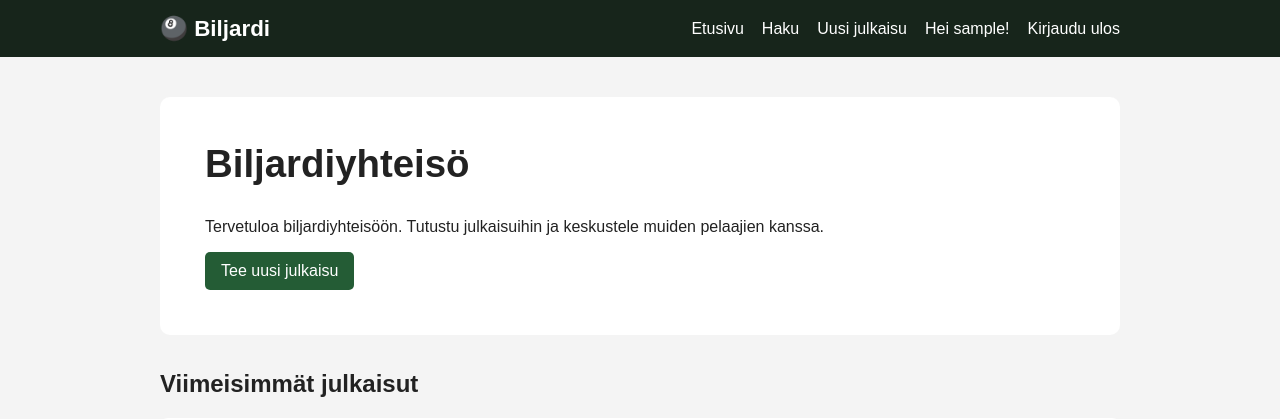
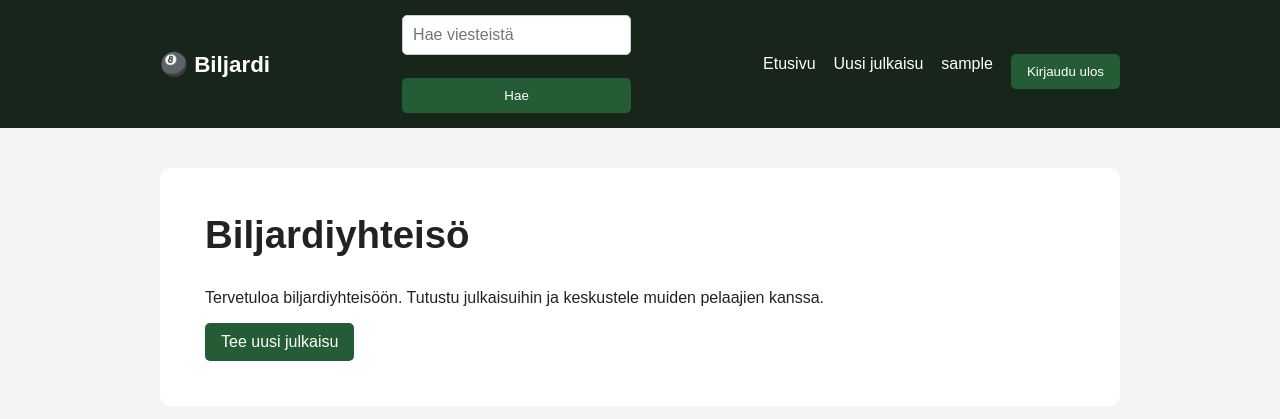
Before and after one commit to miltsii/Biljard-page, a Flask app: page / in a window 1280 px wide. Shown: the top 419 px of the page. Run offline with Flask 3, Linux system fonts and the light colour scheme; the visitor is signed in with stand-in values (Sample User, id 1); data comes from the database, SQL or seed files in the repository; data that the repository does not hold is empty.

Commit message:
Fix logout to use POST with CSRF token

```diff
--- a/templates/layout.html
+++ b/templates/layout.html
@@ -1,4 +1,3 @@
-
 <!DOCTYPE html>
 <html lang="fi">
 <head>
@@ -20,14 +19,16 @@
             🎱 Biljardi
         </a>
 
+        <form class="nav-search" action="{{ url_for('search') }}" method="get">
+            <input type="search" name="q" maxlength="100"
+                   placeholder="Hae viesteistä" aria-label="Hae viesteistä">
+            <button type="submit">Hae</button>
+        </form>
+
         <div class="nav-links">
 
             <a href="{{ url_for('index') }}">
                 Etusivu
-            </a>
-
-            <a href="{{ url_for('search') }}">
-                Haku
             </a>
 
             {% if session.get("user_id") %}
@@ -36,13 +37,14 @@
                     Uusi julkaisu
                 </a>
 
-                <span>
-                    Hei {{ session["username"] }}!
-                </span>
+                <a href="{{ url_for('user_page', user_id=session['user_id']) }}">
+                    {{ session["username"] }}
+                </a>
 
-                <a href="{{ url_for('logout') }}">
-                    Kirjaudu ulos
-                </a>
+                <form class="inline" action="{{ url_for('logout') }}" method="post">
+                    <input type="hidden" name="csrf_token" value="{{ csrf_token }}">
+                    <button type="submit" class="link">Kirjaudu ulos</button>
+                </form>
 
             {% else %}
 
```
